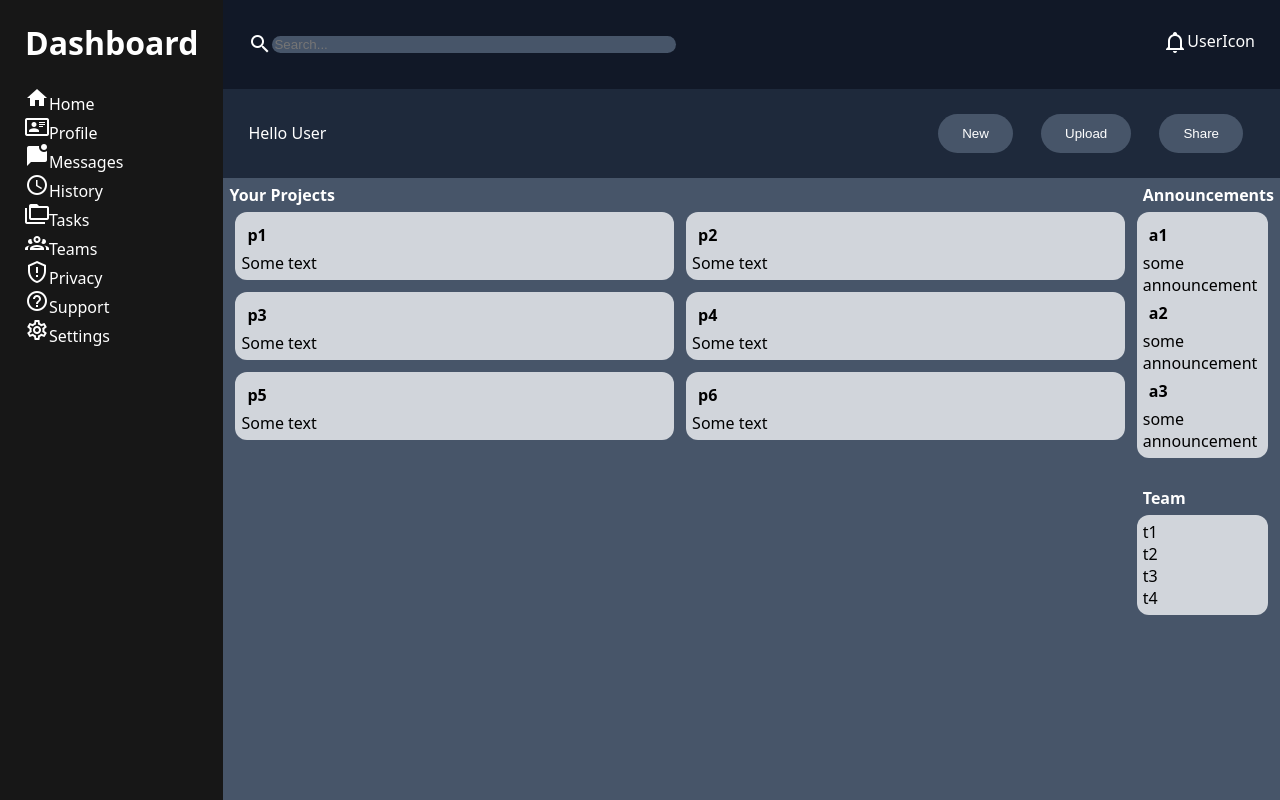
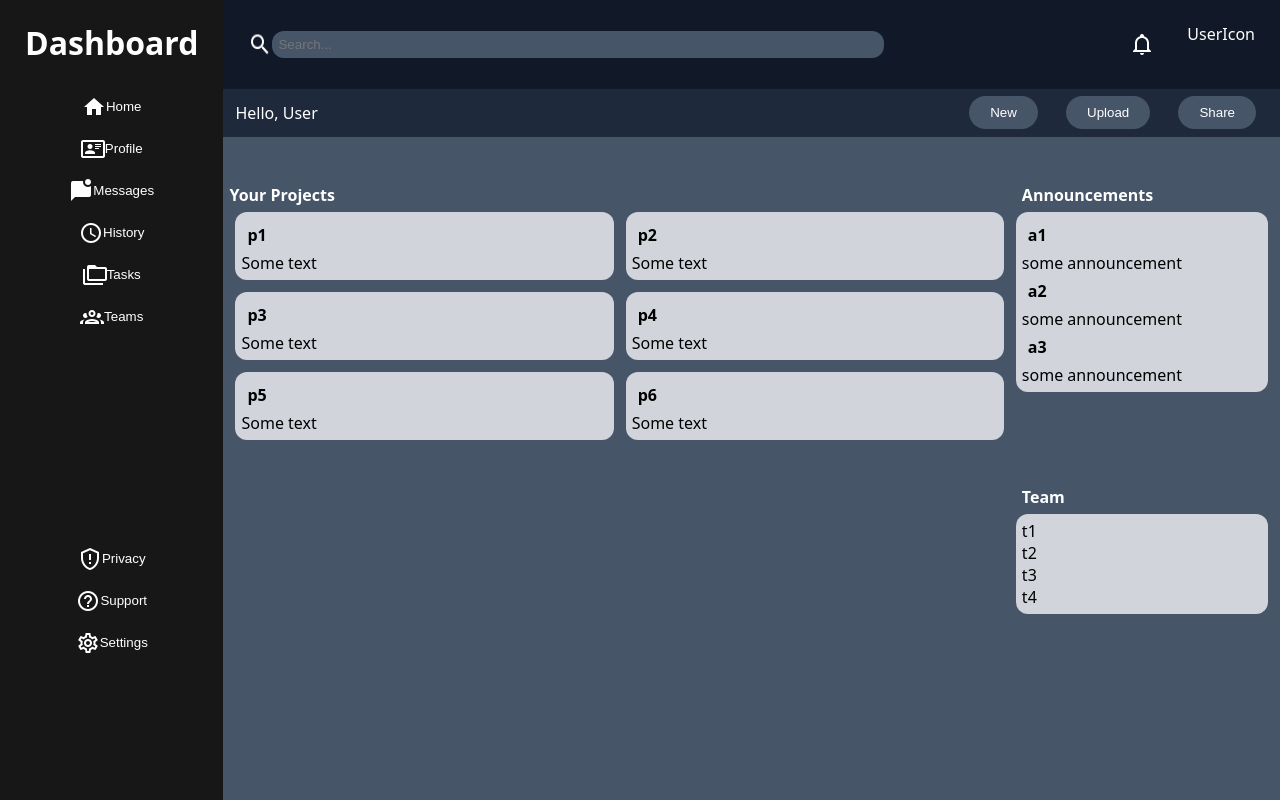
Before and after one commit to hanumanghi/admin-dashboard, a plain HTML site: page index.html in a window 1280 px wide. Drawn offline with Linux system fonts and the light colour scheme.

Commit message:
Styled buttons

```diff
--- a/index.html
+++ b/index.html
@@ -10,15 +10,17 @@
     <div class="container">
         <div class="dashboard">
             <h1>Dashboard</h1>
-            <div><img src="./images/home.png">Home</div>
-            <div><img src="./images/card-account-details-outline.png">Profile</div>
-            <div><img src="./images/message-badge.png">Messages</div>
-            <div><img src="./images/clock-outline.png">History</div>
-            <div><img src="./images/folder-multiple-outline.png">Tasks</div>
-            <div><img src="./images/account-group-outline.png">Teams</div>
-            <div><img src="./images/shield-alert-outline.png">Privacy</div>
-            <div><img src="./images/help-circle-outline.png">Support</div>
-            <div><img src="./images/cog-outline.png">Settings</div>
+            <button class="dashIcons"><img src="./images/home.png">Home</button>
+            <button class="dashIcons"><img src="./images/card-account-details-outline.png">Profile</button>
+            <button class="dashIcons"><img src="./images/message-badge.png">Messages</button>
+            <button class="dashIcons"><img src="./images/clock-outline.png">History</button>
+            <button class="dashIcons"><img src="./images/folder-multiple-outline.png">Tasks</button>
+            <button class="dashIcons"><img src="./images/account-group-outline.png">Teams</button>
+            <div class="helpDesk">
+                <button class="dashIcons"><img src="./images/shield-alert-outline.png">Privacy</button>
+                <button class="dashIcons"><img src="./images/help-circle-outline.png">Support</button>
+                <button class="dashIcons"><img src="./images/cog-outline.png">Settings</button>
+            </div>
         </div>
         <div class="searchbar">
             <div class="search">
@@ -28,12 +30,12 @@
                 </label>
             </div>
             <div class="search icon">
-                <div><img src="images/bell-outline.png"></div>
+                <button class="dashIcons"><img src="images/bell-outline.png"></button>
              <div>UserIcon</div>
             </div>
         </div>
         <div class="introbar">
-            <div>Hello User</div>
+            <div>Hello, User</div>
             <div class="userbutton">
                 <button>New</button>
                 <button>Upload</button>
@@ -44,7 +46,7 @@
             <h4>Your Projects</h4>
             <div class="projectsection">
                 <div class="project">
-                    <h4>p1</h4>
+                <h4>p1</h4>
                     <p>Some text </p>
                 </div>
                 <div class="project">
--- a/style.css
+++ b/style.css
@@ -23,6 +23,23 @@ body{
     padding-top: 0px;
 }
 
+.dashIcons{
+    border: none;
+    background: none;
+    display: flex;
+    flex-direction: row;
+    justify-self: center;
+    align-items: center;
+}
+
+.dashIcons:hover{
+    text-decoration: underline;
+}
+
+.helpDesk{
+    margin-top: 25vh;
+}
+
 .searchbar{
     grid-column: 2/10;
     display: flex;
@@ -40,9 +57,12 @@ body{
 
 input{
     border: none;
-    width: 50vh;
+    padding: 6px;
+    outline: none;
+    width: 75vh;
     border-radius: 12px;
     background-color:#475569;
+    color: white;
 }
 .icon{
     display: flex;
@@ -52,14 +72,15 @@ input{
 .introbar{
     grid-column: 2/10;
     display: flex;
+    height: 3vh;
     justify-content: space-between;
     align-items: center;
-    padding: 25px;
+    padding: 12px;
     background-color: #1e293b;
 }
 
 .mainpage{
-    grid-area: 3/2/10/9;
+    grid-area: 3/2/10/8;
 }
 
 .projectsection{
@@ -78,7 +99,7 @@ input{
     border-radius: 12px;
 }
 .announcements{
-    grid-column: 9;
+    grid-column: 8/10;
     grid-row: 3/6;
 }
 
@@ -91,7 +112,7 @@ input{
 }
 
 .team{
-    grid-column: 9;
+    grid-column: 8/10;
     grid-row: 6/9;
     margin-top: 36px;
     margin-right: 12px;
@@ -107,9 +128,9 @@ input{
 button{
     border: none;
     border-radius: 24px;
-    padding: 12px;
-    padding-left: 24px;
-    padding-right: 24px;
+    padding: 9px;
+    padding-left: 21px;
+    padding-right: 21px;
     margin-left: 12px;
     margin-right: 12px;
     background-color:#475569;
@@ -119,6 +140,7 @@ button{
 
 button:hover{
     cursor: pointer;
+    transform: scale(1.1,1.1);
 
 }
 
```
Also changed, not shown: images/bumblebee-profile.jpg (added).
